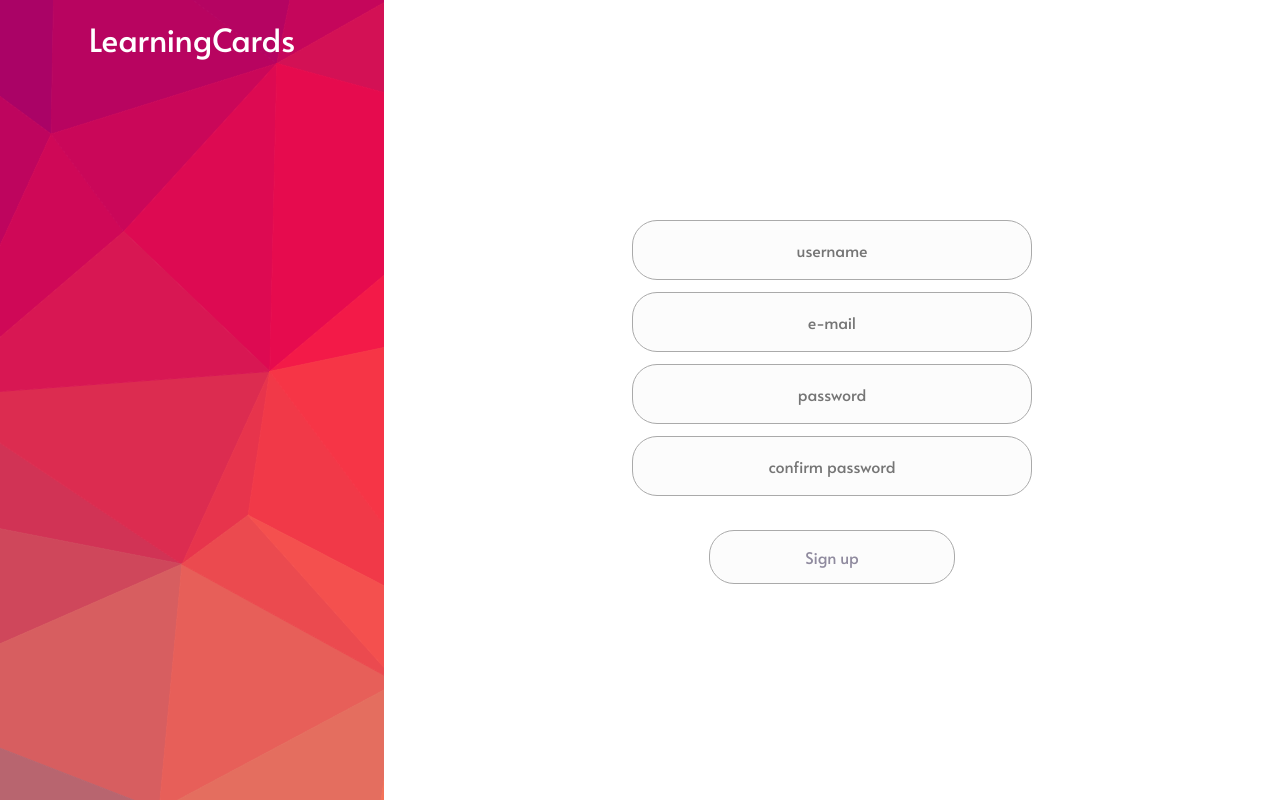
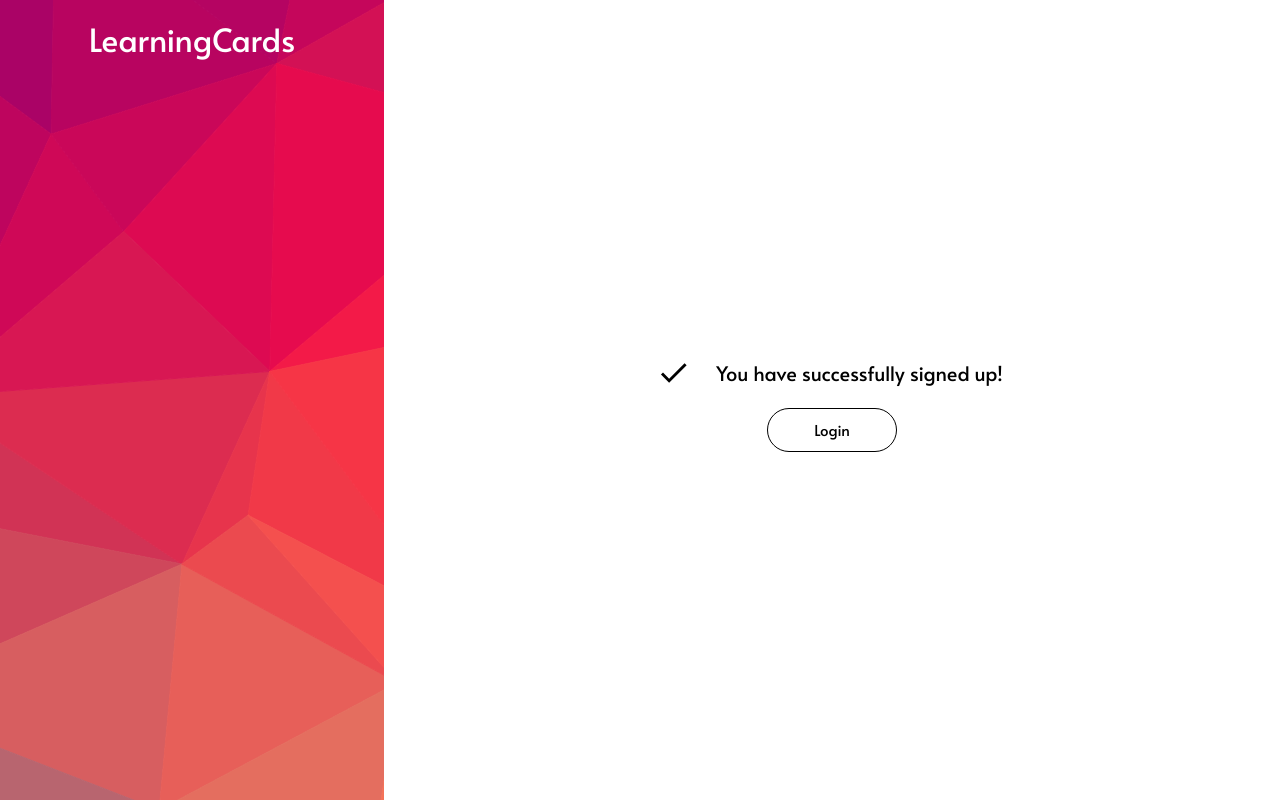
Before and after one commit to KamilKrol5/learning-cards, a React (Create React App) app in the folder front/: page /signup in a window 1280 px wide. Built offline with nearby package versions, Linux system fonts and the light colour scheme.

Commit message:
Register successful message

```diff
--- a/front/src/components/pages/auth/Login.js
+++ b/front/src/components/pages/auth/Login.js
@@ -22,7 +22,7 @@ const fields = [
 class Login extends Component {
 
     componentDidMount() {
-        this.props.resetErrorMessage()
+        this.props.resetState()
     }
 
     render() {
@@ -76,8 +76,8 @@ const mapDispatchToProps = dispatch => {
         loginAPIcall: (email, password) => {
             dispatch(AuthActions.loginAPIcall(email, password))
         },
-        resetErrorMessage: () => {
-            dispatch(AuthActions.resetErrorMessage())
+        resetState: () => {
+            dispatch(AuthActions.resetState())
         }
     })
 };
--- a/front/src/components/pages/auth/Register.js
+++ b/front/src/components/pages/auth/Register.js
@@ -20,16 +20,12 @@ const fields = [
 class Register extends Component {
 
     componentDidMount() {
-        this.props.resetErrorMessage()
+        this.props.resetState()
     }
 
     render() {
-        return (
-            <div id="m-auth-page">
-                <div className="m-auth-page-bg">
-                    <Link to="/" className="m-auth-page-logo">LearningCards</Link>
-                </div>
-                <div className="m-auth-page-form-wrapper">
+
+        const registerPage = <div className="m-auth-page-form-wrapper">
             <div
                 style={{height: this.props.auth.registerErrorMessage && "45px"}}
                 className="m-auth-page-login-error"
@@ -37,7 +33,7 @@ class Register extends Component {
                 <p className="m-auth-page-login-error-p">{this.props.auth.registerErrorMessage}</p>
             </div>
             <form className="m-auth-page-form" method="post" onSubmit={e => {
-                        this.props.resetErrorMessage();
+                this.props.resetState();
                 e.preventDefault();
                 this.props.register(this.props.values.username, this.props.values.email, this.props.values.password);
             }}
@@ -58,7 +54,38 @@ class Register extends Component {
                 })}
                 <button className="m-form-btn-submit">Sign up</button>
             </form>
+        </div>;
+
+
+        const registerSuccessfulPage = <div className="m-auth-page-form-wrapper">
+            <div className="m-auth-page-reg-ok">
+                <div className="m-auth-page-reg-ok-msg">
+                    <svg className="m-auth-page-reg-ok-msg-img"
+                         xmlns="http://www.w3.org/2000/svg"
+                         viewBox="0 0 24 24"
+                    >
+                        <path fill="none" d="M0 0h24v24H0z"/>
+                        <path d="M9 16.2L4.8 12l-1.4 1.4L9 19 21 7l-1.4-1.4L9 16.2z"/>
+                    </svg>
+                    <p className="m-auth-page-reg-ok-msg-p">
+                        You have successfully signed up!
+                    </p>
                 </div>
+                <div className="m-auth-page-reg-ok-lnk">
+                    <Link className="m-nav-btn m-nav-link" to="/login">Login</Link>
+                </div>
+            </div>
+        </div>;
+
+
+        return (
+            <div id="m-auth-page">
+                <div className="m-auth-page-bg">
+                    <Link to="/" className="m-auth-page-logo">LearningCards</Link>
+                </div>
+                {
+                    this.props.auth.registerSuccessful ? registerSuccessfulPage : registerPage
+                }
             </div>
         );
     }
@@ -75,8 +102,8 @@ const mapDispatchToProps = dispatch => {
         register: (username, email, password) => {
             dispatch(AuthActions.register(username, email, password))
         },
-        resetErrorMessage: () => {
-            dispatch(AuthActions.resetErrorMessage())
+        resetState: () => {
+            dispatch(AuthActions.resetState())
         }
     }
 };
--- a/front/src/components/pages/auth/auth.css
+++ b/front/src/components/pages/auth/auth.css
@@ -48,6 +48,28 @@
 .m-auth-page-login-error-p {
     color: #fff;
     font-size: 20px;
+}
+
+.m-auth-page-reg-ok {
+    display: flex;
+    align-items: center;
+    flex-direction: column;
+}
+
+.m-auth-page-reg-ok-msg {
+    display: flex;
+    align-items: center;
+}
+
+.m-auth-page-reg-ok-msg-img {
+    margin: 0 10px;
+    width: 35px;
+    height: 35px;
+}
+
+.m-auth-page-reg-ok-msg-p {
+    font-size: 20px;
+    margin: 15px;
 }
 
 .m-auth-page-form {
--- a/front/src/store/actions/authActions.js
+++ b/front/src/store/actions/authActions.js
@@ -21,8 +21,8 @@ export const registerError = (errorMessage) => ({
     errorMessage,
 });
 
-export const resetErrorMessage = () => ({
-    type: 'RESET_ERROR_MESSAGE',
+export const resetState = () => ({
+    type: 'RESET_STATE',
 });
 
 export const loginAPIcall = (username, pass) => (dispatch) => {
--- a/front/src/store/reducers/authReducer.js
+++ b/front/src/store/reducers/authReducer.js
@@ -2,6 +2,8 @@ const defaultState = {
     refreshToken: null,
     accessToken: null,
     loginErrorMessage: null,
+    registerErrorMessage: null,
+    registerSuccessful: null,
 };
 
 export const auth = (state = defaultState, action) => {
@@ -12,27 +14,41 @@ export const auth = (state = defaultState, action) => {
                 refreshToken: action.refreshToken,
                 accessToken: action.accessToken,
                 loginErrorMessage: null,
+                registerErrorMessage: null,
+                registerSuccessful: null,
             };
         case 'LOGIN_ERROR':
             return {
                 refreshToken: null,
                 accessToken: null,
                 loginErrorMessage: action.errorContent,
+                registerErrorMessage: null,
+                registerSuccessful: null,
             };
-        case 'RESET_ERROR_MESSAGE':
+        case 'RESET_STATE':
             return {
                 refreshToken: state.refreshToken,
                 accessToken: state.accessToken,
                 loginErrorMessage: null,
                 registerErrorMessage: null,
+                registerSuccessful: true,
             };
         case 'REGISTER_ERROR':
             return {
+                refreshToken: state.refreshToken,
+                accessToken: state.accessToken,
+                loginErrorMessage: null,
                 registerErrorMessage: action.errorMessage,
+                registerSuccessful: null,
             };
         case 'REGISTER_SUCCESSFUL':
-            //TO DO
-            return state;
+            return {
+                refreshToken: state.refreshToken,
+                accessToken: state.accessToken,
+                loginErrorMessage: null,
+                registerErrorMessage: null,
+                registerSuccessful: true,
+            };
         default:
             return state;
     }
```
Lines whose indentation alone changed are shown as unchanged.
